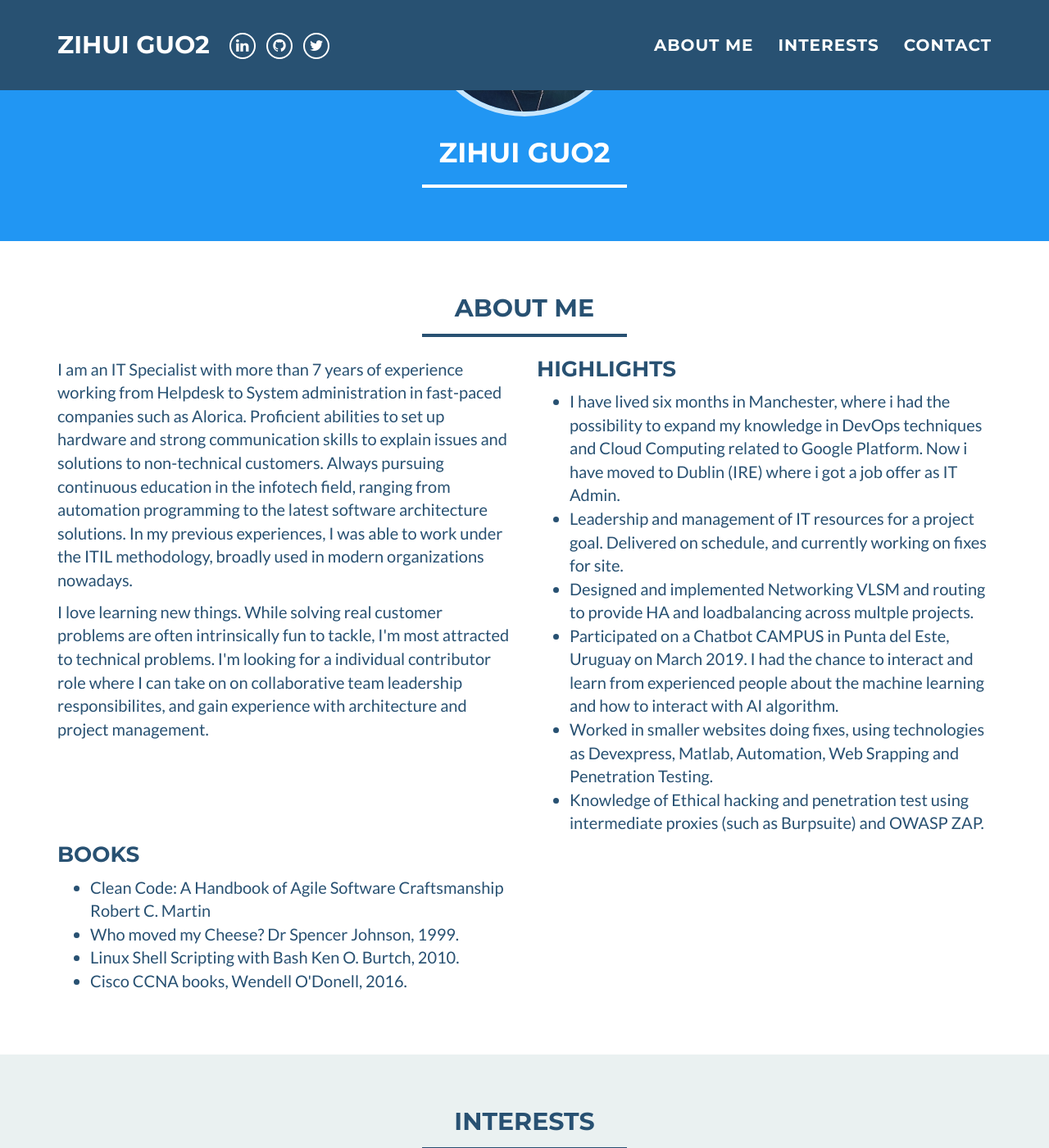
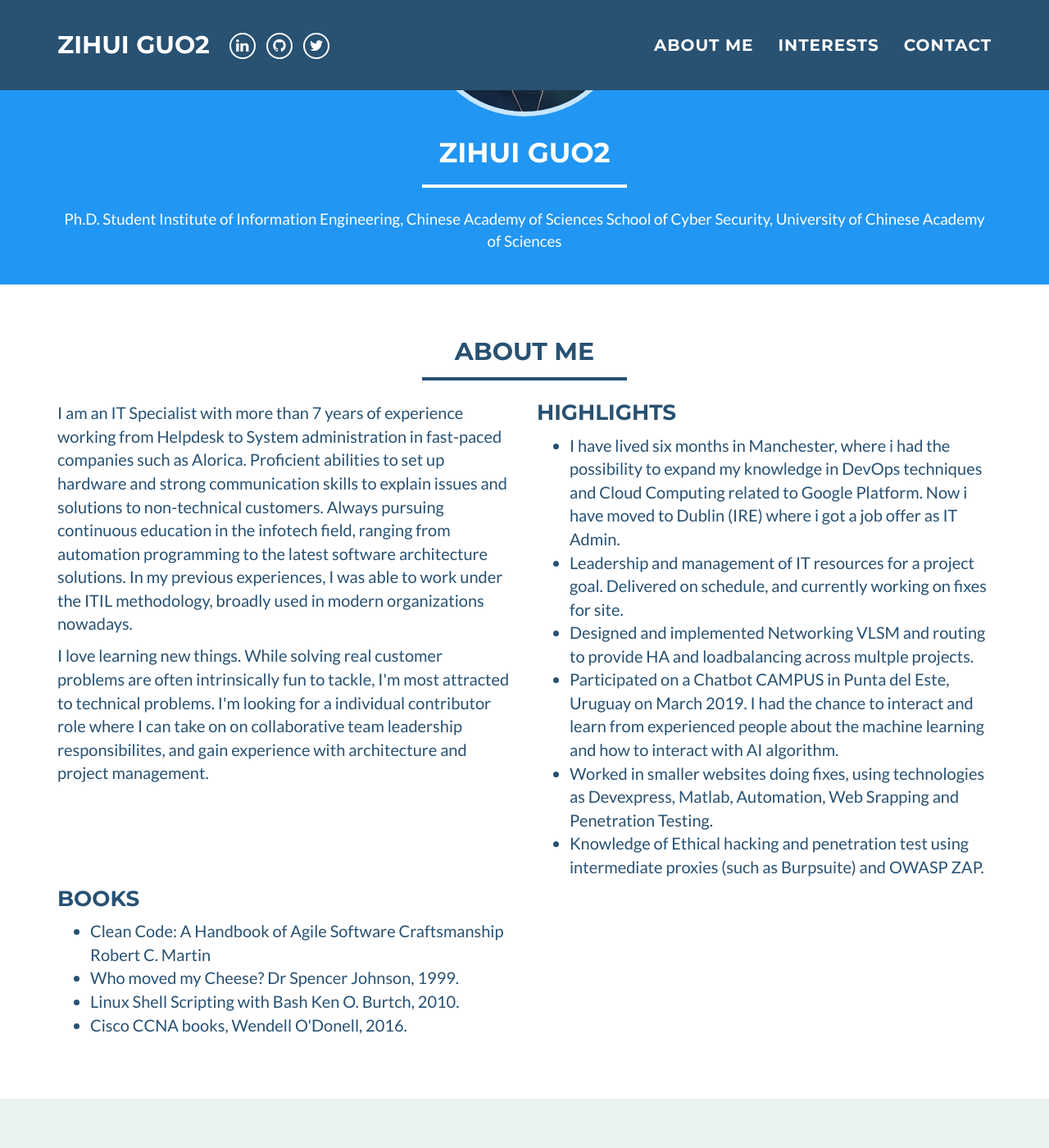
Before and after one commit to youzi27/youzi27.github.io, a Jekyll site: the page built from index.html, in a window 1280 px wide and 1400 px high, scrolled down 232 px. Shown: the whole window at 82% size. Built offline with Jekyll 4.4.1, drawn with Linux system fonts in a browser that asks for light colours.

Commit message:
Initial resume3

```diff
--- a/_config.yml
+++ b/_config.yml
@@ -3,7 +3,10 @@ name: Zihui Guo2
 email: guozihui@iie.ac.cn
 #canonical_url: https://edwinexemplar.com
 keywords: "Networking, Cloud computing, Web Development"
-skills: "Ph.D. Student"
+skills: |
+  Ph.D. Student
+  Institute of Information Engineering, Chinese Academy of Sciences
+  School of Cyber Security, University of Chinese Academy of Sciences
 
 baseurl:
 
--- a/_includes/css/main.css
+++ b/_includes/css/main.css
@@ -122,7 +122,7 @@ header .intro-text .skills {
     }
 
     header .intro-text .skills {
-        font-size: 2.5em;
+        font-size: 1.5m;
     }
 }
 
--- a/_layouts/default.html
+++ b/_layouts/default.html
@@ -79,7 +79,7 @@
                     <div class="intro-text">
                         <span class="name">{{ site.name }}</span>
                         <hr>
-                        <span class="title0">{{ site.title0 }}</span>
+                        <span class="skills">{{ site.skills }}</span>
                     </div>
                 </div>
             </div>
```
